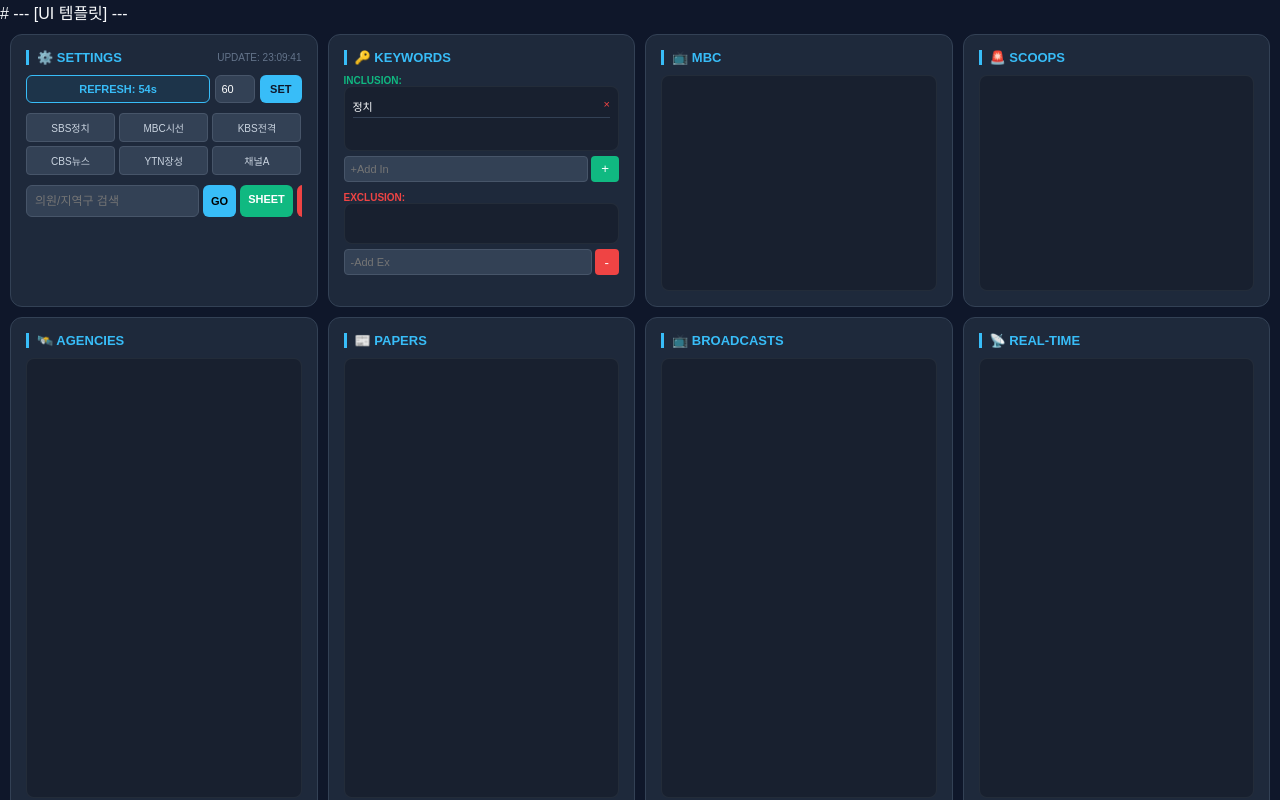
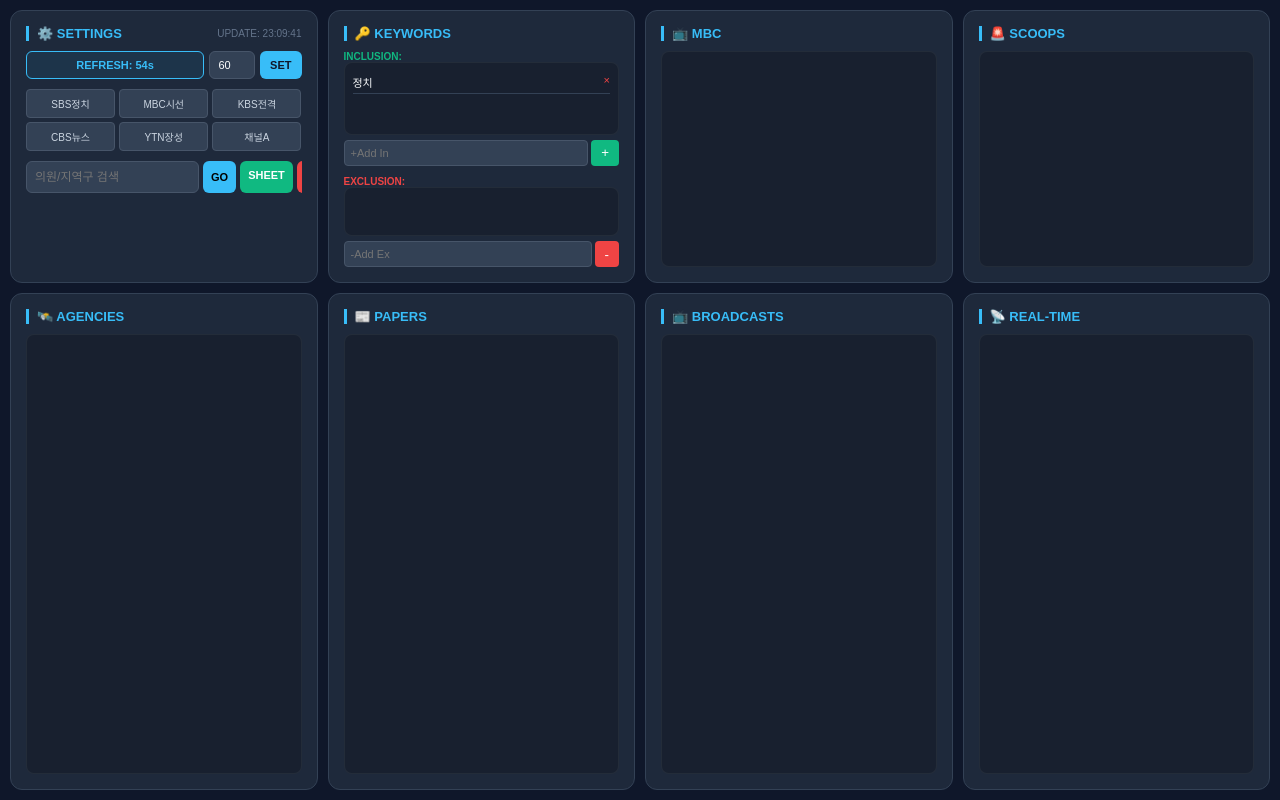
Before and after one commit to mckim526-sys/news-monitor, a Flask app: page / in a window 1280 px wide. Run offline with Flask 3, Linux system fonts and the light colour scheme.

Commit message:
Remove commented UI template and clean up HTML

```diff
--- a/templates/index.html
+++ b/templates/index.html
@@ -1,5 +1,3 @@
-# --- [UI 템플릿] ---
-
 
 <!DOCTYPE html>
 
```
